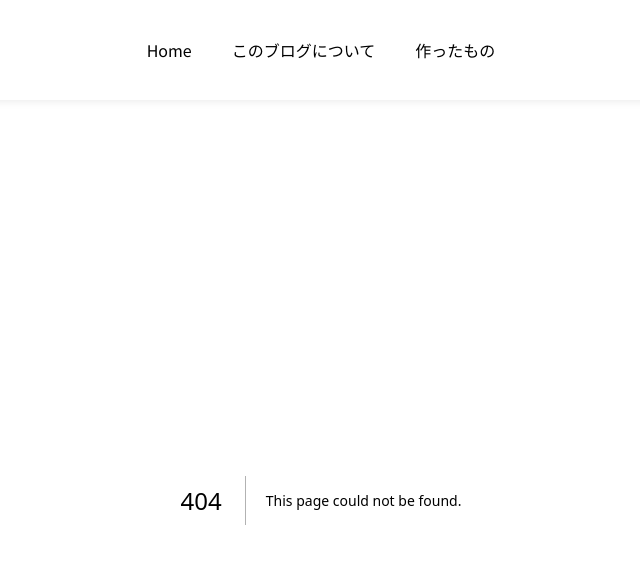
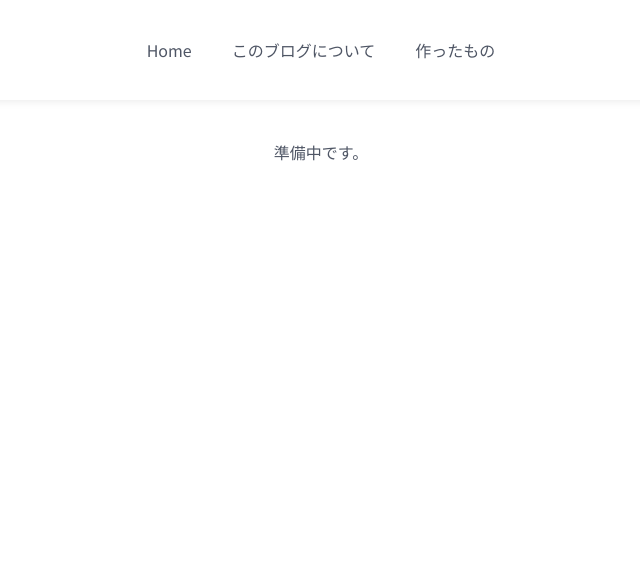
Before and after one commit to Watanabe-Miki/nextjs-microcms-blog, a Next.js app: page /works in a window 1280 px wide. Before the commit this address had no page. Shown: the top 564 px of the page, without its empty margins (319-959 px from the left). Built offline with nearby package versions, Linux system fonts and the light colour scheme.

Commit message:
add:worksページ追加

```diff
--- /dev/null
+++ b/app/works/page.tsx
@@ -0,0 +1,5 @@
+export default function Page() {
+  return (
+    <div className="inner py-10 text-center">準備中です。</div>
+  )
+}
```
